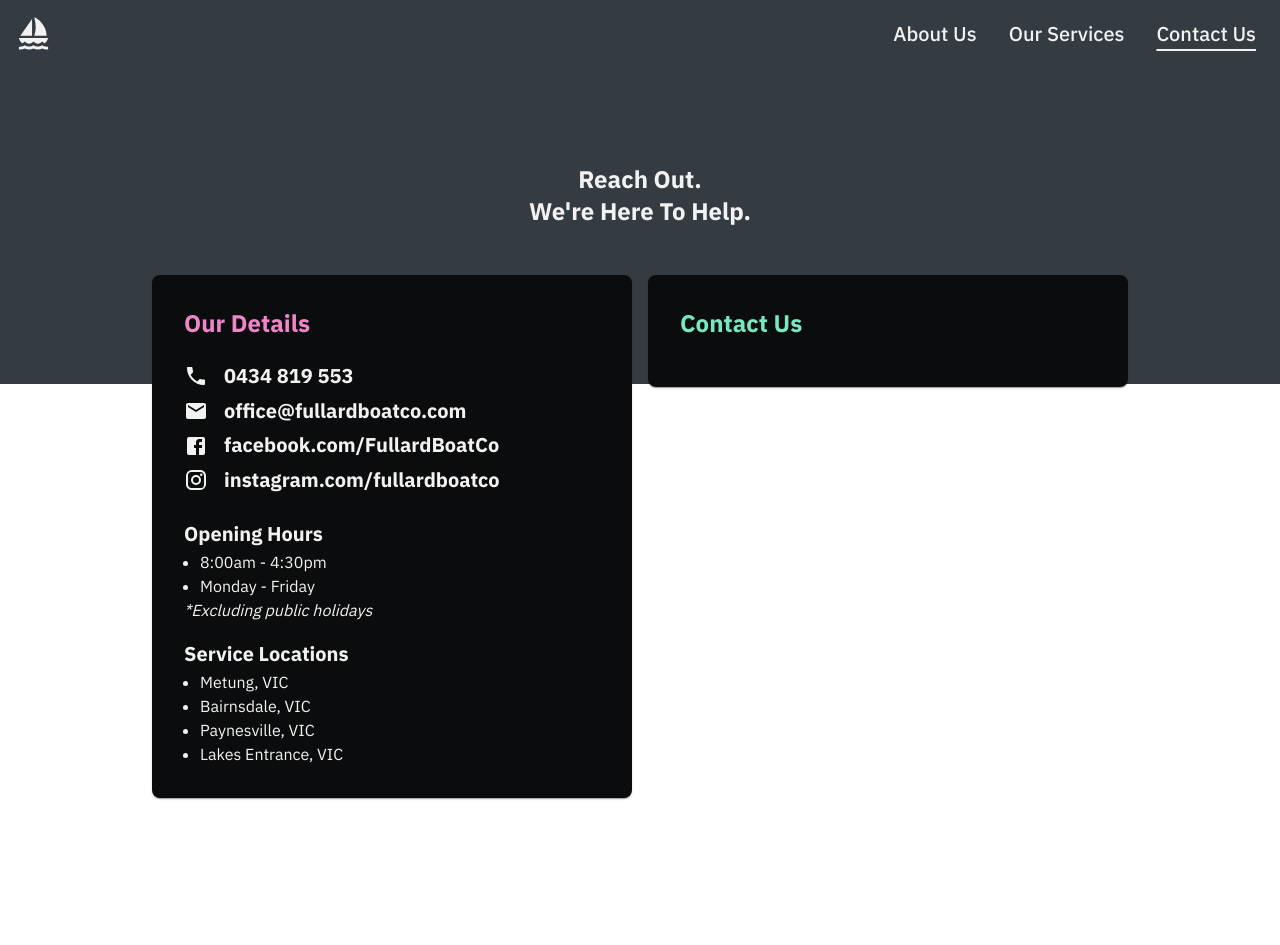
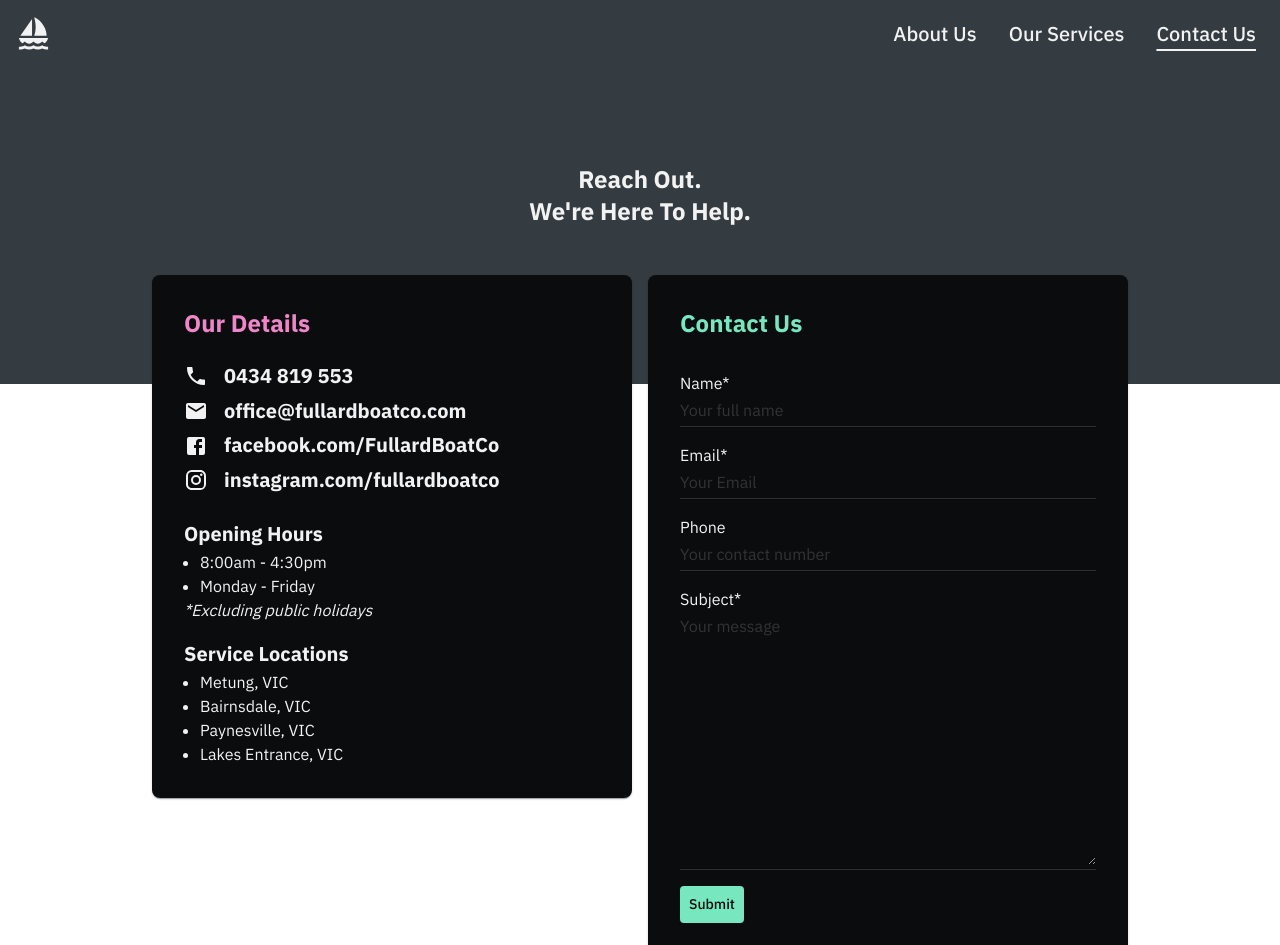
Before and after one commit to mastra90/fullard-boats-co, a React (Vite) app: page /contact-us in a window 1280 px wide. Shown: the top 945 px of the page. Before the commit the page ends 814 px from the top, so only its background shows below. Built offline with nearby package versions, Linux system fonts and the light colour scheme.

Commit message:
Contact us card styling

```diff
--- a/src/components/contact us/ContactFormCard.tsx
+++ b/src/components/contact us/ContactFormCard.tsx
@@ -1,11 +1,90 @@
-import { Box } from "@mui/material";
+import { Box, Button, TextField, Typography } from "@mui/material";
 import CardTitles from "../CardTitles";
 import theme from "../../theme";
 
 const ContactFormCard = () => {
+  const textFieldStyle = {
+    "& .MuiInput-underline:before": {
+      borderBottom: 1,
+      borderBottomColor: "#2c2d2e",
+    },
+    "& .MuiInput-underline:hover:before": {
+      borderBottom: 1,
+      borderBottomColor: "#333333",
+    },
+    "& .MuiInput-underline:after": {
+      borderBottom: 1,
+      borderBottomColor: theme.palette.text.green,
+    },
+    "& .MuiInputBase-input::placeholder": {
+      color: "#333333",
+      opacity: 1,
+    },
+    "& .MuiInputBase-input:focus::placeholder": {
+      color: "#555555",
+      opacity: 1,
+    },
+    "& .MuiInputBase-input:hover::placeholder": {
+      color: "#555555",
+      opacity: 1,
+    },
+  };
+
   return (
-    <Box sx={{ position: "relative", p: 2 }}>
+    <Box
+      sx={{
+        p: 2,
+      }}
+    >
       <CardTitles title={"Contact Us"} color={theme.palette.text.green} />
+      <Typography sx={{ mt: 2 }}>Name*</Typography>
+      <TextField
+        placeholder="Your full name"
+        variant="standard"
+        fullWidth
+        sx={textFieldStyle}
+      />
+      <Typography sx={{ mt: 2 }}>Email*</Typography>
+      <TextField
+        placeholder="Your Email"
+        variant="standard"
+        fullWidth
+        sx={textFieldStyle}
+      />
+      <Typography sx={{ mt: 2 }}>Phone</Typography>
+      <TextField
+        placeholder="Your contact number"
+        variant="standard"
+        fullWidth
+        sx={textFieldStyle}
+      />
+      <Typography sx={{ mt: 2 }}>Subject*</Typography>
+      <TextField
+        placeholder="Your message"
+        variant="standard"
+        fullWidth
+        multiline
+        sx={{
+          ...textFieldStyle,
+          "& .MuiInputBase-input": {
+            resize: "vertical",
+            minHeight: 250,
+          },
+        }}
+      />
+      <Button
+        sx={{
+          textTransform: "none",
+          mt: 2,
+          backgroundColor: theme.palette.text.green,
+          color: theme.palette.text.dark,
+          "&:hover": {
+            backgroundColor: "#5ac9a3",
+          },
+        }}
+      >
+        Submit
+      </Button>
     </Box>
   );
 };
```
